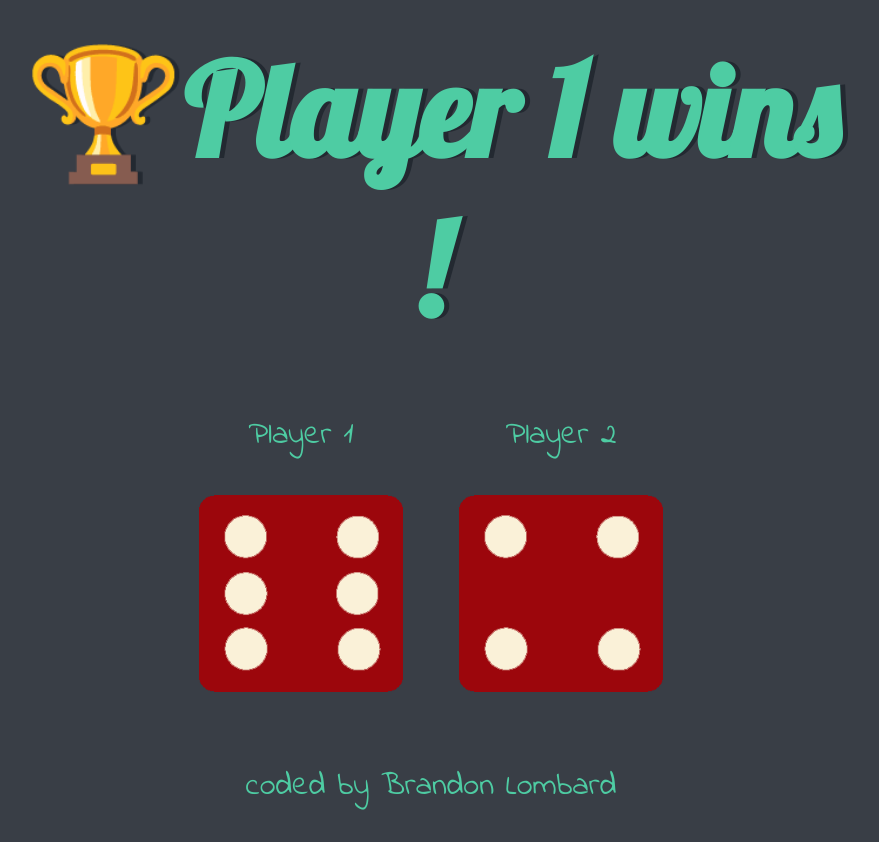
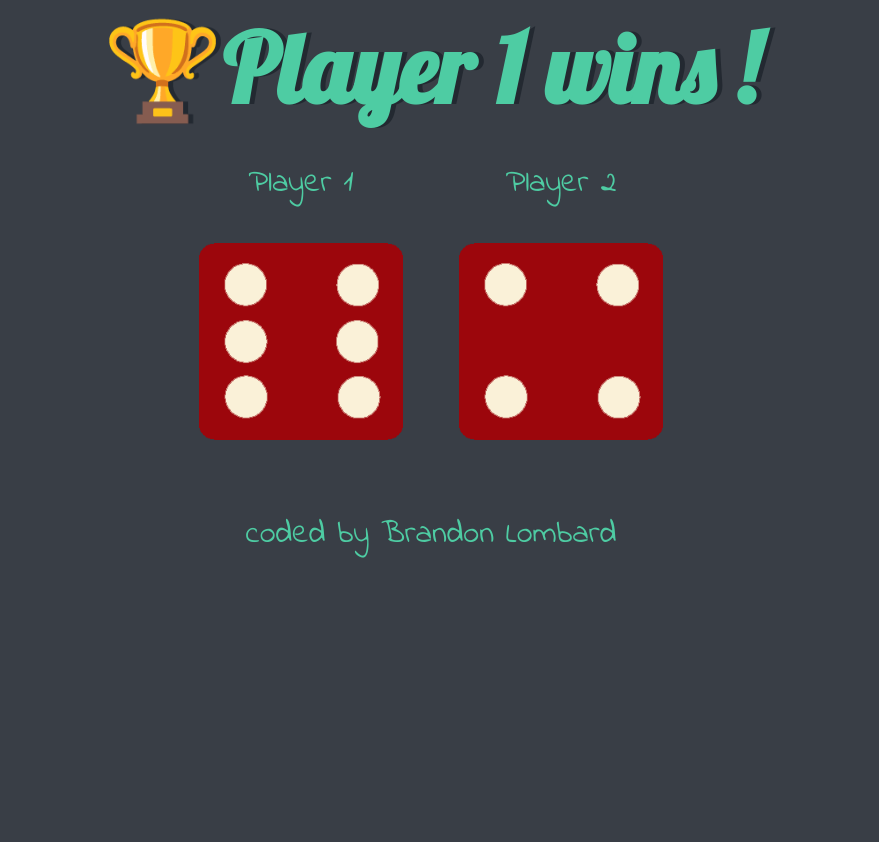
Before and after one commit to Brandon-lombard/Dice-game, a plain HTML site: page index.html in a window 1280 px wide. Shown: the whole page, without its empty margins (209-1088 px from the left). After the commit the page ends 800 px from the top, so only its background shows below. Drawn offline with Linux system fonts and the light colour scheme.

Commit message:
Update styles.css

```diff
--- a/styles.css
+++ b/styles.css
@@ -15,10 +15,10 @@ body {
 }
 
 h1 {
-  margin: 30px;
+  margin: auto;
   font-family: 'Lobster', cursive;
   text-shadow: 5px 0 #232931;
-  font-size: 8rem;
+  font-size: 6rem;
   color: #4ECCA3;
 }
 
```
